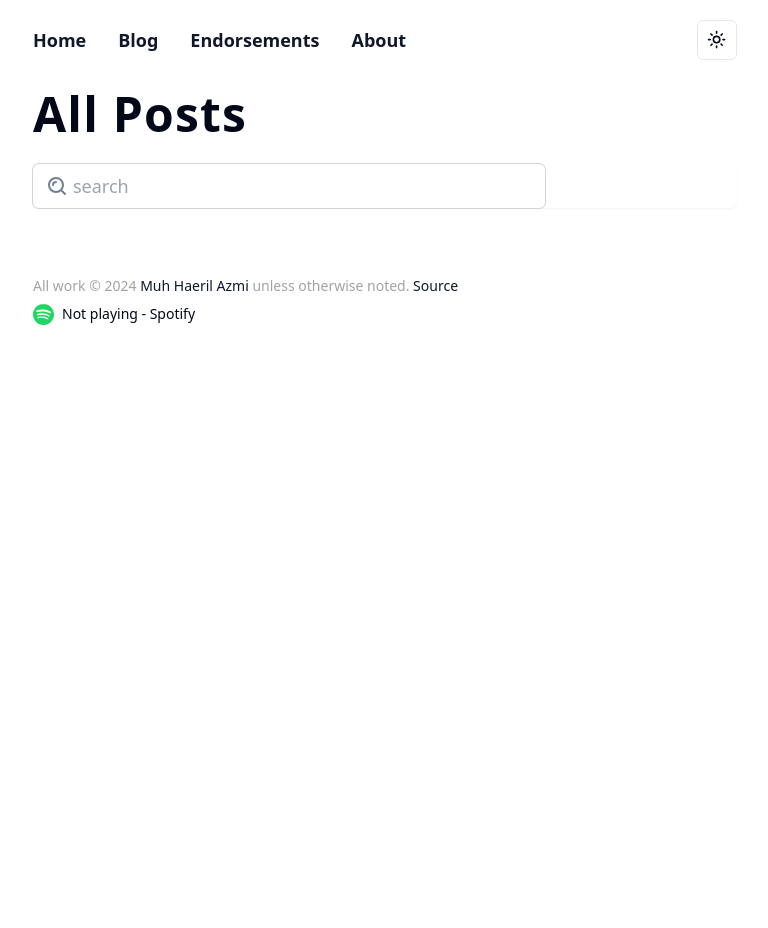
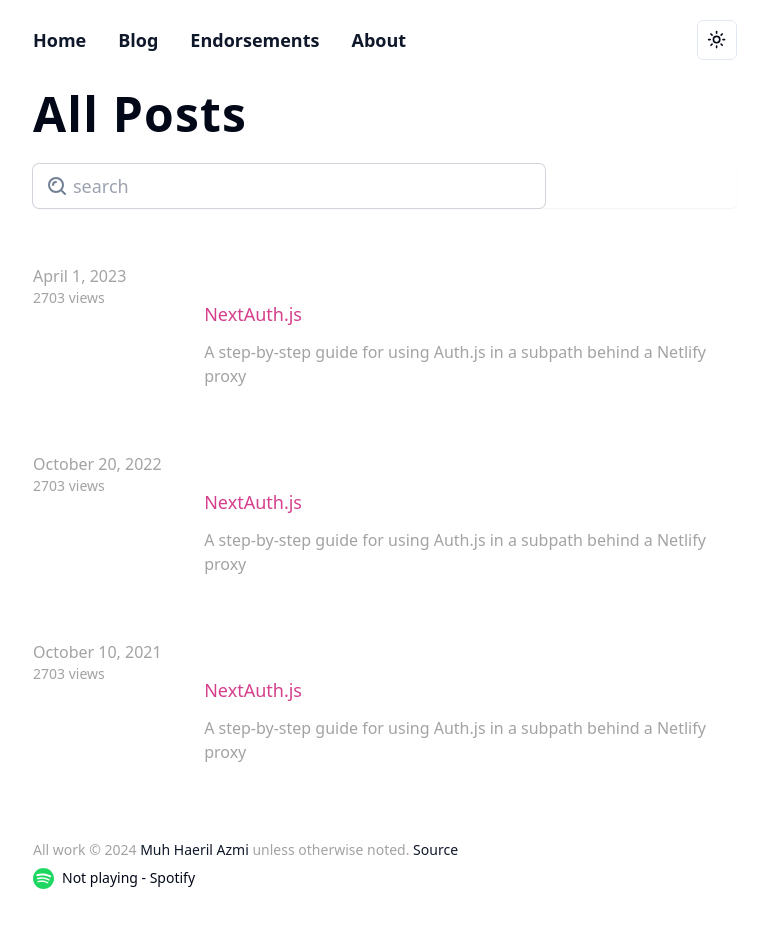
Before and after one commit to izmahaerill/profile.me, a Next.js app: page /blog in a window 1280 px wide. Shown: the top 928 px of the page, without its empty margins (255-1023 px from the left). Before the commit the page ends 800 px from the top, so only its background shows below. Built offline with nearby package versions, Linux system fonts and the light colour scheme.

Commit message:
update blog page

```diff
--- /dev/null
+++ b/src/datas/blog.js
@@ -0,0 +1,31 @@
+const blog = [
+  {
+    id: 1,
+    time: "April 1, 2023",
+    views: "2703 views",
+    title: "NextAuth.js behinds a proxy",
+    subTitle: "NextAuth.js",
+    information:
+      "A step-by-step guide for using Auth.js in a subpath behind a Netlify proxy",
+  },
+  {
+    id: 2,
+    time: "October 20, 2022",
+    views: "2703 views",
+    title: "NextAuth.js behinds a proxy",
+    subTitle: "NextAuth.js",
+    information:
+      "A step-by-step guide for using Auth.js in a subpath behind a Netlify proxy",
+  },
+  {
+    id: 3,
+    time: "October 10, 2021",
+    views: "2703 views",
+    title: "NextAuth.js behinds a proxy",
+    subTitle: "NextAuth.js",
+    information:
+      "A step-by-step guide for using Auth.js in a subpath behind a Netlify proxy",
+  },
+];
+
+export default blog;
--- a/src/pages/blog/index.jsx
+++ b/src/pages/blog/index.jsx
@@ -1,6 +1,7 @@
 import React from "react";
 import Layout from "../layouts/layout";
 import Input from "@/components/micro/Input";
+import datablog from "@/datas/blog.js";
 
 export default function Blog() {
   return (
@@ -10,6 +11,19 @@ export default function Blog() {
           All Posts
         </h1>
         <Input />
+        {datablog.map((blogs) => (
+          <div key={blogs.id} className="flex items-start py-8 text-secondary">
+            <div className="left w-1/4">
+              <h4>{blogs.time}</h4>
+              <h5 className="text-sm">{blogs.views}</h5>
+            </div>
+            <div className="right">
+              <h1 className="text-3xl font-bold text-white">{blogs.title}</h1>
+              <h2 className="text-lg text-tersier">{blogs.subTitle}</h2>
+              <h3 className="mt-3">{blogs.information}</h3>
+            </div>
+          </div>
+        ))}
       </Layout>
     </>
   );
```
